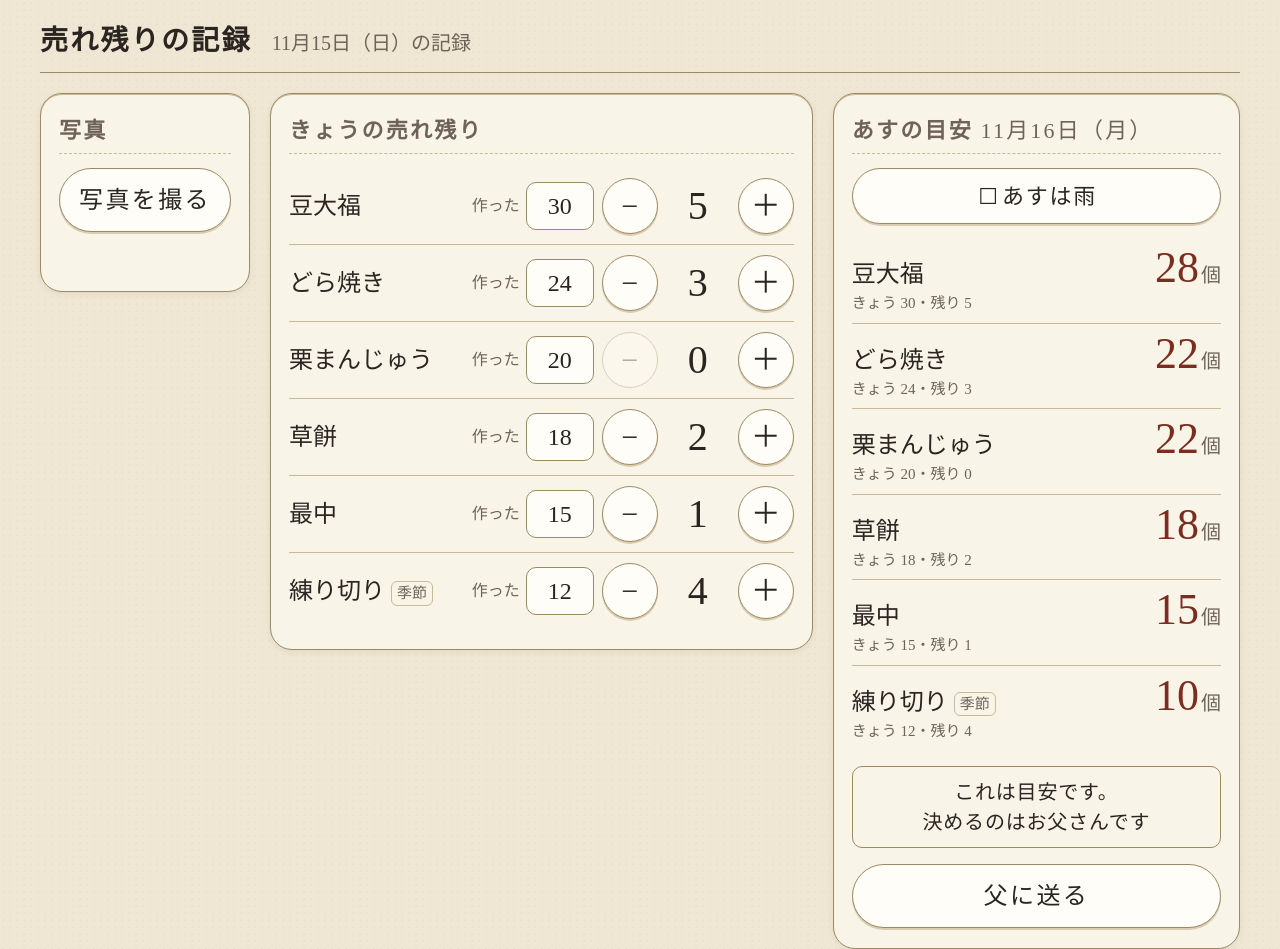
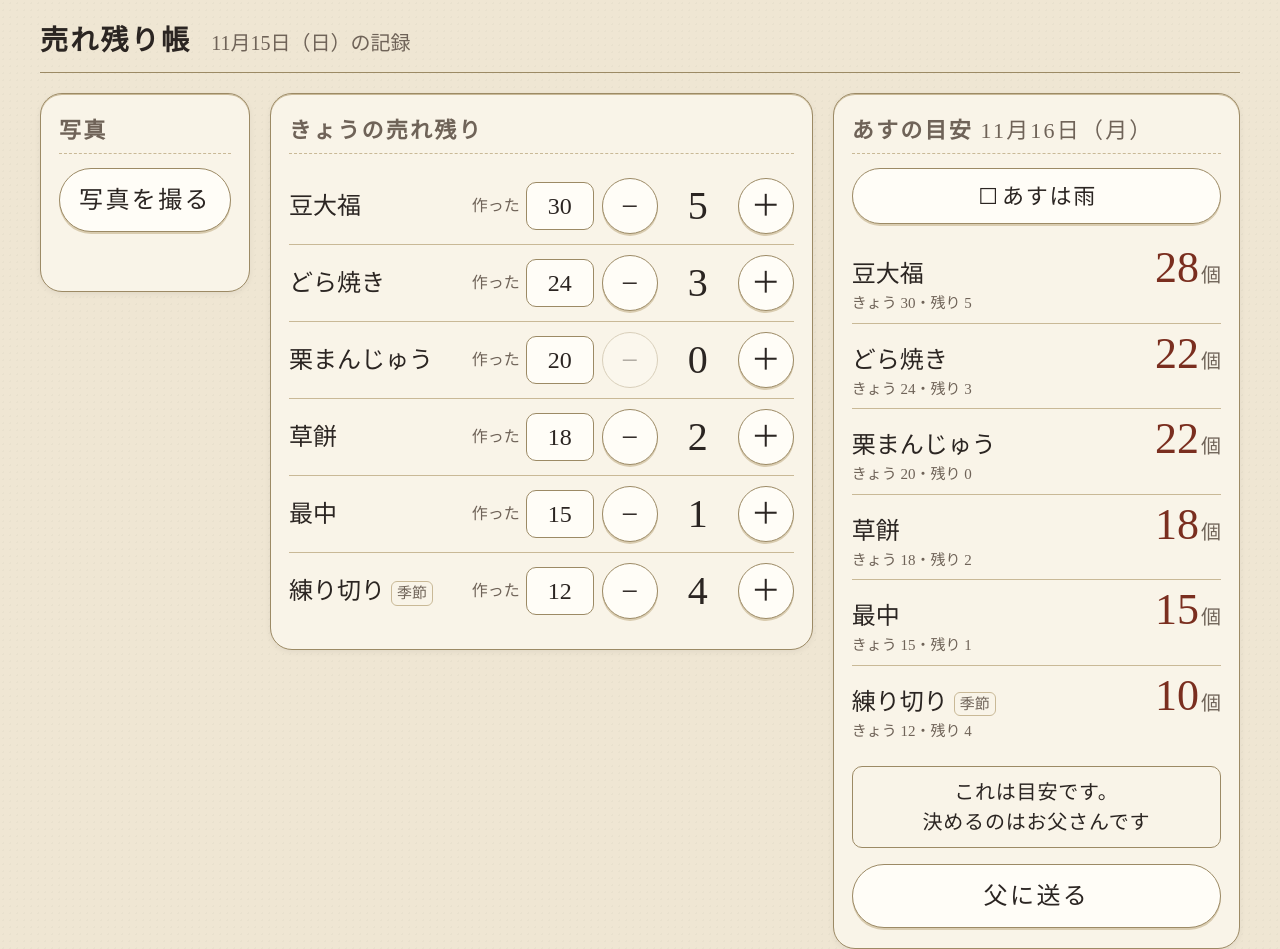
Before and after one commit to kgraph57/urenokori, a plain HTML site: page index.html in a window 1280 px wide. Drawn offline with Linux system fonts and the light colour scheme.

Commit message:
README.md の最初の版を足し、画面の見出しとタブの題名を「売れ残りの記録」から「売れ残り帳」に揃えた
Co-Authored-By: Claude Fable 5.1 <noreply@anthropic.com>

```diff
--- a/index.html
+++ b/index.html
@@ -5,7 +5,7 @@
 <meta name="viewport" content="width=device-width, initial-scale=1">
 <!-- 端末が暗い表示（ダークモード）でも、いつも明るい包み紙の色で出す -->
 <meta name="color-scheme" content="light">
-<title>売れ残りの記録</title>
+<title>売れ残り帳</title>
 <style>
   :root {
     color-scheme: light;    /* 入力欄や画面の地色も明るいまま */
@@ -214,7 +214,7 @@
 <body>
 
 <header>
-  <h1>売れ残りの記録</h1>
+  <h1>売れ残り帳</h1>
   <div class="hi" id="kyou-hi"></div>
 </header>
 
```
Also changed, not shown: README.md (added).
